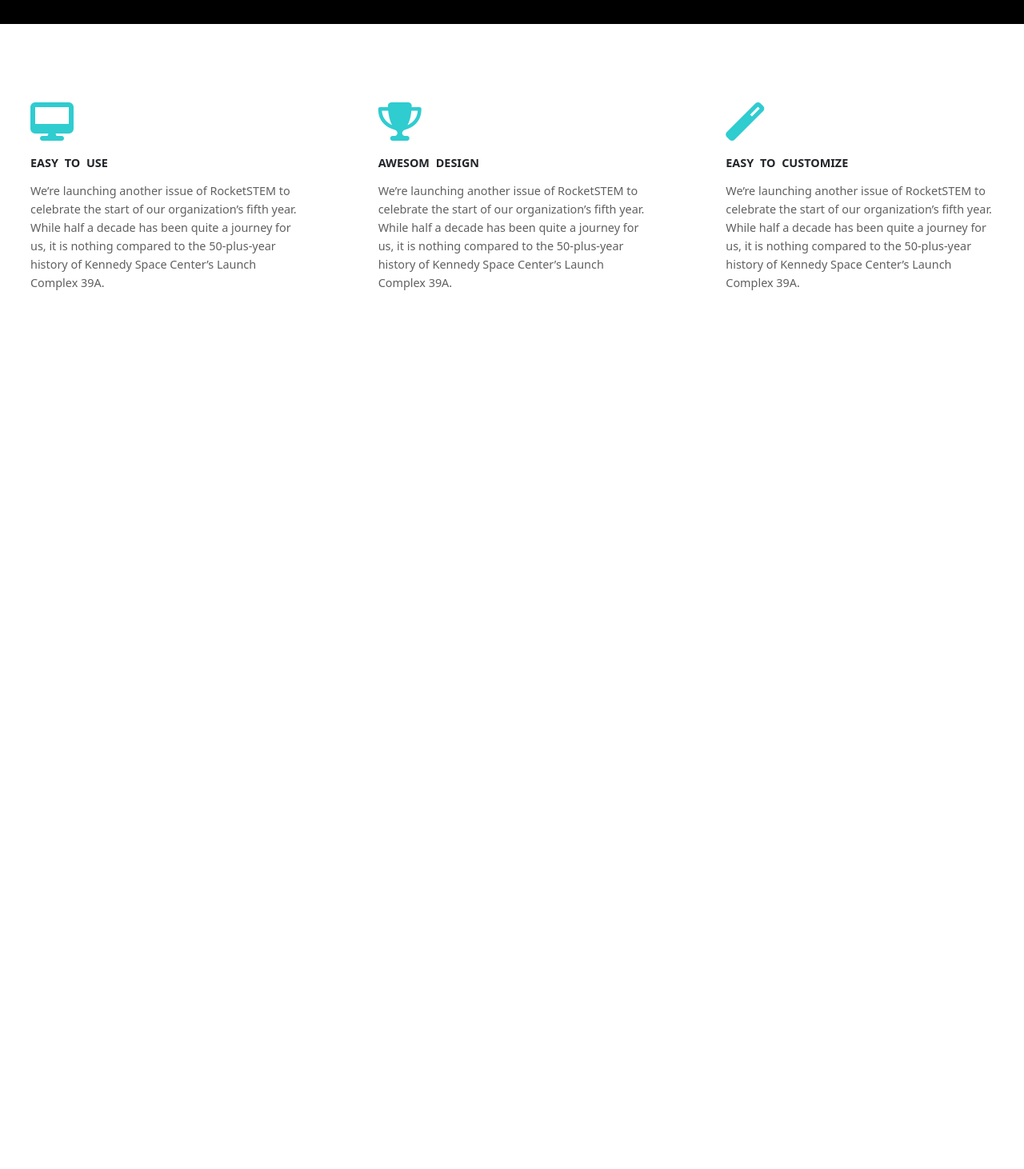
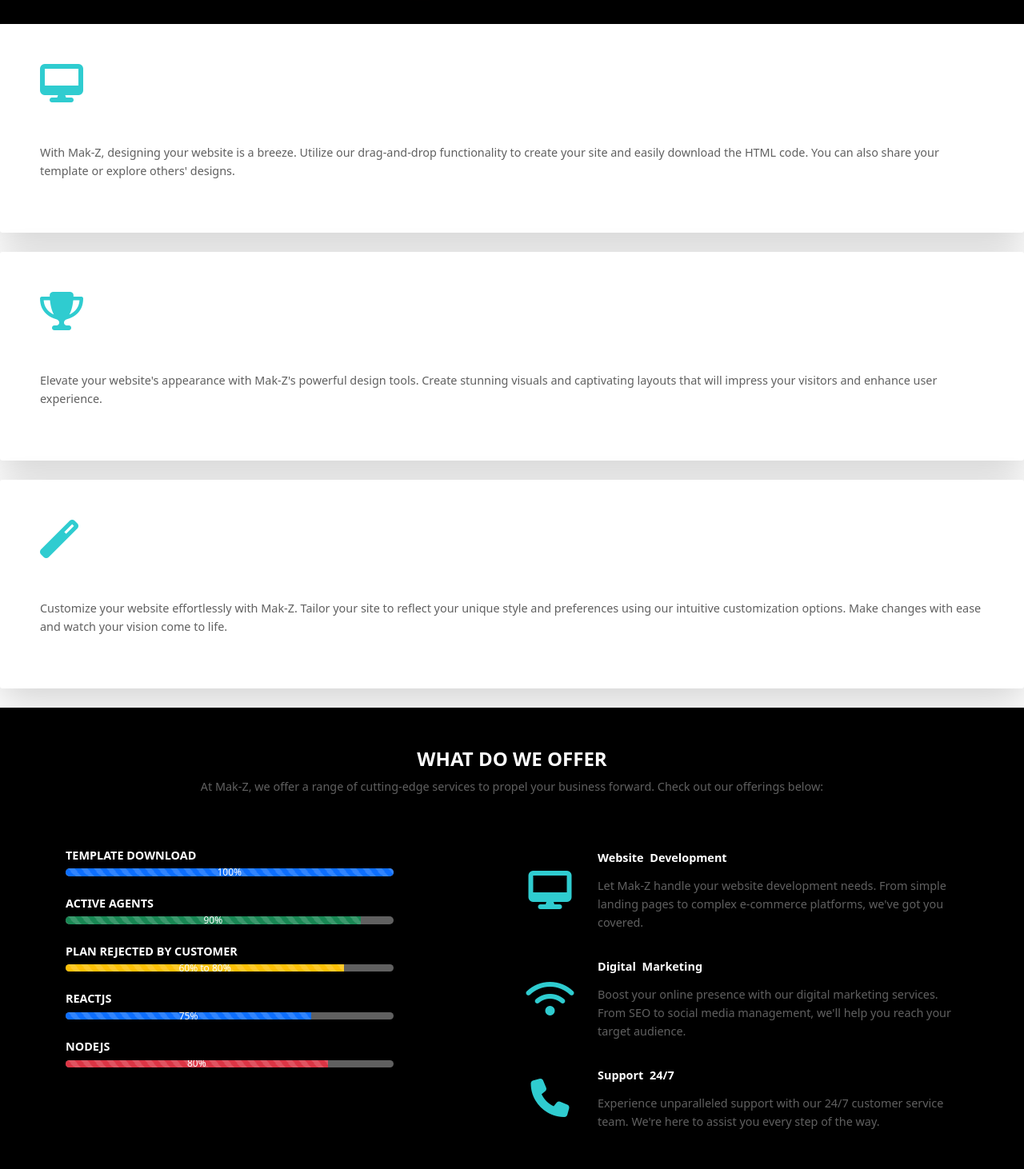
Before and after one commit to Smit-Patel-2133/mak-Z, a React (Vite) app in the folder Front End/mak Z/: page / in a window 1280 px wide. Shown: the part 828-2290 px from the top of the page at 80% size. Before the commit the page ends 1259 px from the top, so only its background shows below. Built offline with nearby package versions, Linux system fonts and the light colour scheme.

Commit message:
change in the landin page

```diff
--- a/Front End/mak Z/src/components/Landing/Landing.css
+++ b/Front End/mak Z/src/components/Landing/Landing.css
@@ -2,8 +2,10 @@
 {
   scroll-behavior: smooth;
 }
+
 *
 {
+
   margin: 0;
   padding: 0;
   box-sizing: border-box;
@@ -35,6 +37,7 @@
   font-weight: bold;
   line-height: 1.1;
   word-spacing: 4px;
+  color: white;
 }
 i
 {
@@ -64,6 +67,7 @@
   z-index: -1;
   background: linear-gradient(to right, #1e5799 0%, #3ccdbb 0%, #16c9f6 100%);
 }
+
 .navbar::before
 {
   content: "";
--- a/Front End/mak Z/src/components/Landing/LandingPage.jsx
+++ b/Front End/mak Z/src/components/Landing/LandingPage.jsx
@@ -1,22 +1,23 @@
 import React from 'react';
-import { useNavigate } from 'react-router-dom';
+import { useNavigate, NavLink } from 'react-router-dom'; // Import NavLink
 import WLNB from '../../assets/picture/new White NO BG.png';
 import l1 from "../../assets/landin images/landing image 1.png";
 
-import './Landing.css'
+import './Landing.css';
+
 const LandingPage = () => {
     const navigate = useNavigate();
 
     return (
         <>
             <div className="min-h-screen bg-black flex flex-col items-center justify-center text-white relative">
-            <div className="absolute top-10 animate-fade-in ">
+                <div className="absolute top-10 animate-fade-in">
                     <img src={WLNB} className="h-10 sm:h-20 md:h-20 lg:h-20 xl:h-20" alt="Logo" />
                 </div>
                 <div className="pt-20 text-center mb-3 animate-slide-up">
                     <h1 className="text-3xl pt-5 sm:text-4xl md:text-5xl lg:text-6xl xl:text-7xl mb-4 sm:mb-6 md:mb-8 font-semibold">
                         Tech doesn't have to feel like
-                    <br className="mt-2 sm:mt-4 md:mt-6 lg:mt-8" /> {/* Adjust the margin top as needed */}
+                        <br className="mt-2 sm:mt-4 md:mt-6 lg:mt-8" />
                         a different language
                     </h1>
                     <h6 className="text-base sm:text-lg font-light mb-2 sm:mb-3">
@@ -30,25 +31,101 @@
                     <img src={l1} alt="Landing Image" className='h-40 sm:h-48 md:h-56 lg:h-64 xl:h-72' />
                 </div>
             </div>
-        <div className='pt-5'>
-            <div className='row'>
-        <div class="extra-div col-lg-4 col-md-12">
-          <a href="#"><i class="fa-3x fa fa-desktop" aria-hidden="true"></i></a>
-          <h2>EASY TO USE</h2>
-          <p>We’re launching another issue of RocketSTEM to celebrate the start of our organization’s fifth year. While half a decade has been quite a journey for us, it is nothing compared to the 50-plus-year history of Kennedy Space Center’s Launch Complex 39A.</p>
+            {/* Add some space here */}
+            <div className='pt-20'>
+                <div className='w-full max-w-6xl mx-auto'>
+                    <div className='flex flex-wrap justify-center'>
+                        <div className="extra-div w-full sm:w-full md:w-1/2 lg:w-1/3 text-white flex flex-col justify-center items-center shadow-lg p-4 mb-4">
+                            <NavLink to="#"><i className="fa-3x fa fa-desktop" aria-hidden="true"></i></NavLink>
+                            <h2 className="text-lg">Effortless Website Design</h2>
+                            <p className="text-sm">With Mak-Z, designing your website is a breeze. Utilize our drag-and-drop functionality to create your site and easily download the HTML code. You can also share your template or explore others' designs.</p>
                         </div>
-        <div class="extra-div col-lg-4 col-md-12">
-          <a href="#"><i class="fa-3x fa fa-trophy" aria-hidden="true"></i></a>
-          <h2>AWESOM DESIGN</h2>
-          <p>We’re launching another issue of RocketSTEM to celebrate the start of our organization’s fifth year. While half a decade has been quite a journey for us, it is nothing compared to the 50-plus-year history of Kennedy Space Center’s Launch Complex 39A.</p>
+                        <div className="extra-div w-full sm:w-full md:w-1/2 lg:w-1/3 text-white flex flex-col justify-center items-center shadow-lg p-4 mb-4">
+                            <NavLink to="#"><i className="fa-3x fa fa-trophy" aria-hidden="true"></i></NavLink>
+                            <h2 className="text-lg">Awesome Design</h2>
+                            <p className="text-sm">Elevate your website's appearance with Mak-Z's powerful design tools. Create stunning visuals and captivating layouts that will impress your visitors and enhance user experience.</p>
                         </div>
-        <div class="extra-div col-lg-4 col-md-12">
-          <a href="#"><i class="fa-3x fa fa-magic" aria-hidden="true"></i></a>
-          <h2>EASY TO CUSTOMIZE</h2>
-          <p>We’re launching another issue of RocketSTEM to celebrate the start of our organization’s fifth year. While half a decade has been quite a journey for us, it is nothing compared to the 50-plus-year history of Kennedy Space Center’s Launch Complex 39A.</p>
+                        <div className="extra-div w-full sm:w-full md:w-1/2 lg:w-1/3 text-white flex flex-col justify-center items-center shadow-lg p-4 mb-4">
+                            <NavLink to="#"><i className="fa-3x fa fa-magic" aria-hidden="true"></i></NavLink>
+                            <h2 className="text-lg">Easy to Customize</h2>
+                            <p className="text-sm">Customize your website effortlessly with Mak-Z. Tailor your site to reflect your unique style and preferences using our intuitive customization options. Make changes with ease and watch your vision come to life.</p>
                         </div>
                     </div>
                 </div>
+            </div>
+            <div className='pt-20'></div>
+<div className="Serviceffers bg-black text-white" id="servicediv">
+    <div className="container headings text-center">
+        <h1 className="text-center font-weight-bold">WHAT DO WE OFFER</h1>
+        <p className="text-center text-yellow-100">At Mak-Z, we offer a range of cutting-edge services to propel your business forward. Check out our offerings below:</p>
+    </div>
+    <div className="container">
+        <div className="row">
+            <div className="col-lg-6 col-md-12 col-10 offset-1 offset-lg-0">
+                <div className="names my-3 ">
+                    <h1 className='text-white'>Template Download</h1>
+                    <div className="progress w-75">
+                        <div className="progress-bar progress-bar-striped progress-bar-animated" style={{ width: '100%' }}>100%</div>
+                    </div>
+                </div>
+                <div className="names my-3">
+                    <h1 className='text-white'>Active Agents</h1>
+                    <div className="progress w-75">
+                        <div className="progress-bar progress-bar-striped progress-bar-animated bg-success" style={{ width: '90%' }}>90%</div>
+                    </div>
+                </div>
+                <div className="names my-3">
+                    <h1 className='text-white'>Plan Rejected by Customer</h1>
+                    <div className="progress w-75">
+                        <div className="progress-bar progress-bar-striped progress-bar-animated bg-warning" style={{ width: '85%' }}>60% to 80%</div>
+                    </div>
+                </div>
+                <div className="names my-3">
+                    <h1 className='text-white'>REACTJS</h1>
+                    <div className="progress w-75">
+                        <div className="progress-bar progress-bar-striped progress-bar-animated" style={{ width: '75%' }}>75%</div>
+                    </div>
+                </div>
+                <div className="names my-3">
+                    <h1 className='text-white'>NODEJS</h1>
+                    <div className="progress w-75">
+                        <div className="progress-bar progress-bar-striped progress-bar-animated bg-danger" style={{ width: '80%' }}>80%</div>
+                    </div>
+                </div>
+            </div>
+            <div className="col-lg-6 col-md-12 col-12 servicediv">
+                <div className="row">
+                    <div className="col-lg-2 col-2 service-icons">
+                        <i className="fa-3x fa fa-desktop" aria-hidden="true"></i>
+                    </div>
+                    <div className="col-lg-10 col-10">
+                        <h2>Website Development</h2>
+                        <p className='text-yellow-100'>Let Mak-Z handle your website development needs. From simple landing pages to complex e-commerce platforms, we've got you covered.</p>
+                    </div>
+                </div>
+                <div className="row">
+                    <div className="col-lg-2 col-2 service-icons">
+                        <i className="fa-3x fa fa-wifi" aria-hidden="true"></i>
+                    </div>
+                    <div className="col-lg-10 col-10">
+                        <h2>Digital Marketing</h2>
+                        <p className='text-yellow-100'>Boost your online presence with our digital marketing services. From SEO to social media management, we'll help you reach your target audience.</p>
+                    </div>
+                </div>
+                <div className="row">
+                    <div className="col-lg-2 col-2 service-icons">
+                        <i className="fa-3x fa fa-phone" aria-hidden="true"></i>
+                    </div>
+                    <div className="col-lg-10 col-10">
+                        <h2>Support 24/7</h2>
+                        <p className='text-yellow-100'> Experience unparalleled support with our 24/7 customer service team. We're here to assist you every step of the way.</p>
+                    </div>
+                </div>
+            </div>
+        </div>
+    </div>
+</div>
+
         </>
     );
 }
```
Also changed, not shown: 1 other file (tests, documents, lock files or other folders). Lines whose indentation alone changed are shown as unchanged.
